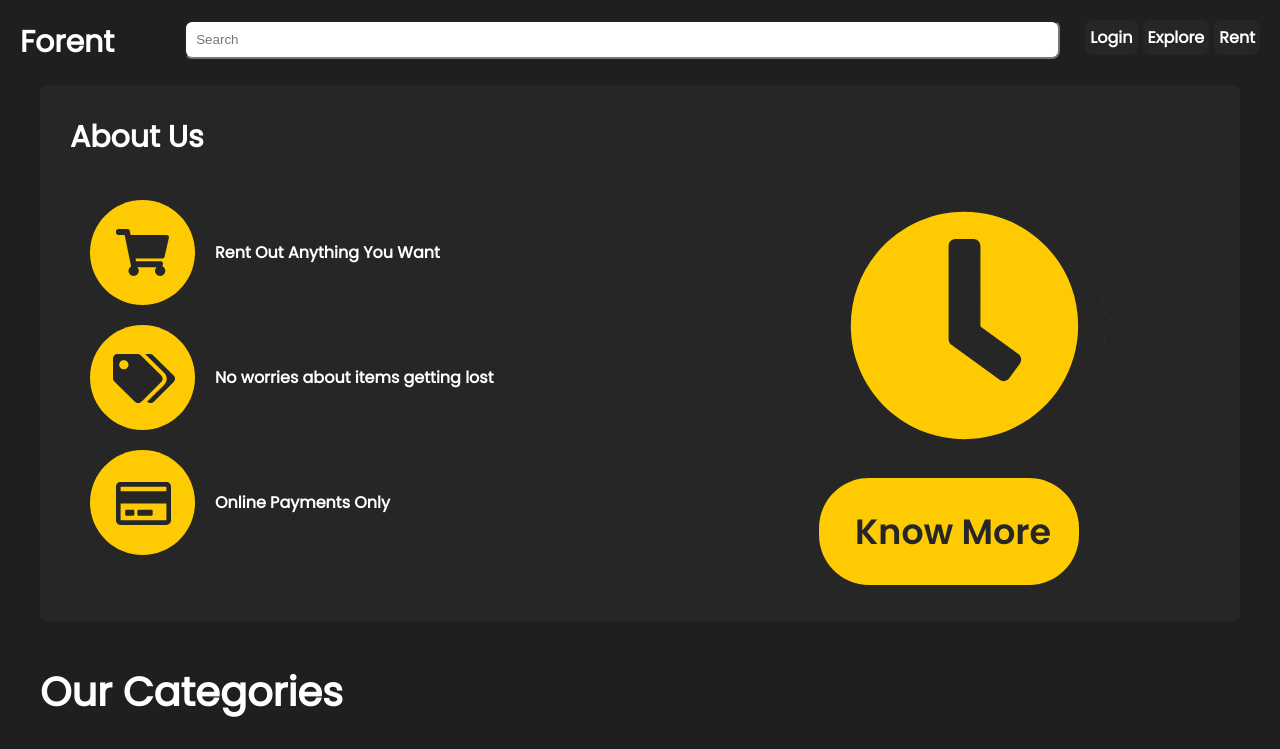
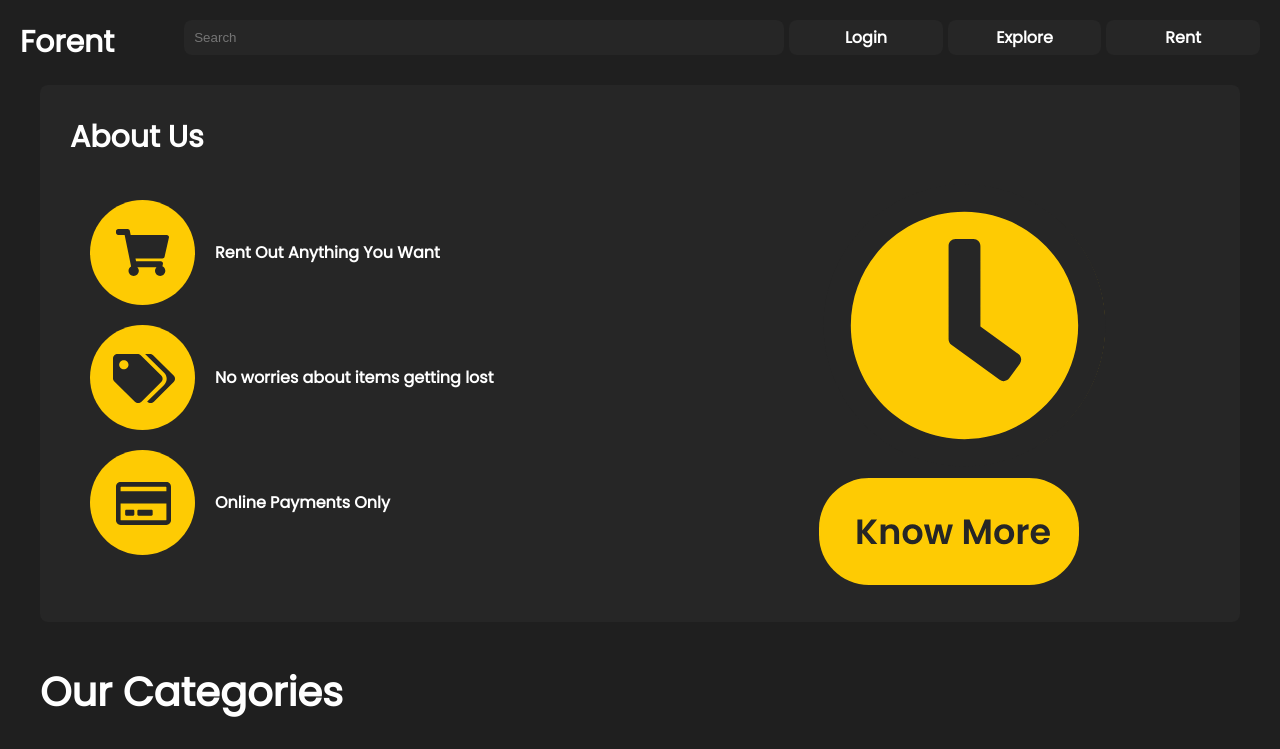
Before and after one commit to Srinadhithub/frontend-contest-1, a plain HTML site: page index.html in a window 1280 px wide. Shown: the top 749 px of the page. Drawn offline with Linux system fonts and the light colour scheme.

Commit message:
Update style.css3

```diff
--- a/style.css
+++ b/style.css
@@ -19,15 +19,13 @@ body{
 #login, #explore, #rent{
     text-align: center;
 }
-#search-bar{
-    width: 900px;
-    margin-right: 20px;
-}
 #search{
     padding: 10px;
     border-radius: 8px;
-    width:  100%;
-    color:black;
+    width:  600px;
+    color:white;
+    background-color: #262626;
+    border: none;
 }
 .round {
     flex: 3;
```
